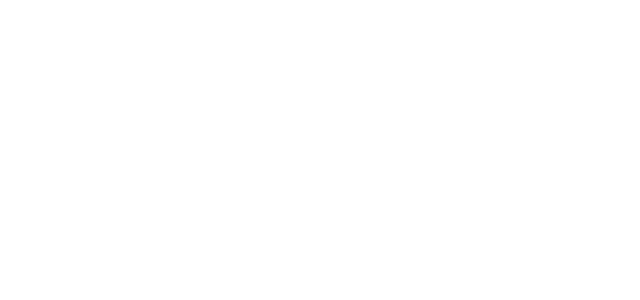
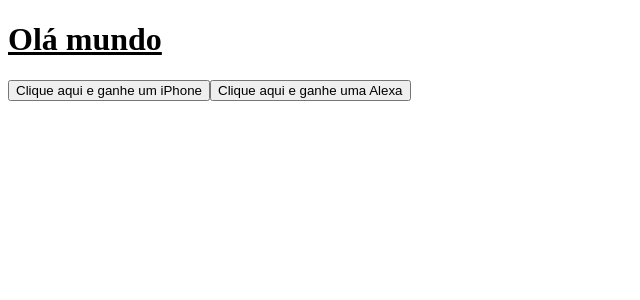
Before and after one commit to caduvisentin/projects, a React (Vite) app in the folder vite-project/: page / in a window 1280 px wide. Shown: the top 300 px of the page, without its empty margins (0-640 px from the left). Built offline with nearby package versions, Linux system fonts and the light colour scheme.

Commit message:
Trabalhando com PropsChildren

```diff
--- a/vite-project/src/App.tsx
+++ b/vite-project/src/App.tsx
@@ -1,11 +1,21 @@
+import Title from "./components/Title";
 import './App.css'
+import Button from "./components/Button";
 
 function App() {
 
 
   return (
     <>
-
+      <Title>
+        <u>Olá mundo</u>
+      </Title>
+      <Button>
+        <span>Clique aqui e ganhe um iPhone</span>
+      </Button>
+      <Button>
+        <span>Clique aqui e ganhe uma Alexa</span>
+      </Button>
     </>
   )
 }
--- /dev/null
+++ b/vite-project/src/components/Button.tsx
@@ -0,0 +1,11 @@
+type ButtonProps = {
+    children: React.ReactNode;
+}
+
+function Button({children}:ButtonProps) {
+    return (<button>
+        {children}
+    </button>)
+}
+
+export default Button;
--- /dev/null
+++ b/vite-project/src/components/Title.tsx
@@ -0,0 +1,10 @@
+type TitleProps = {
+    children: React.ReactNode;
+}
+
+function Title({children}:TitleProps) {
+
+    return (<h1>{children}</h1>)
+}
+
+export default Title;
```
